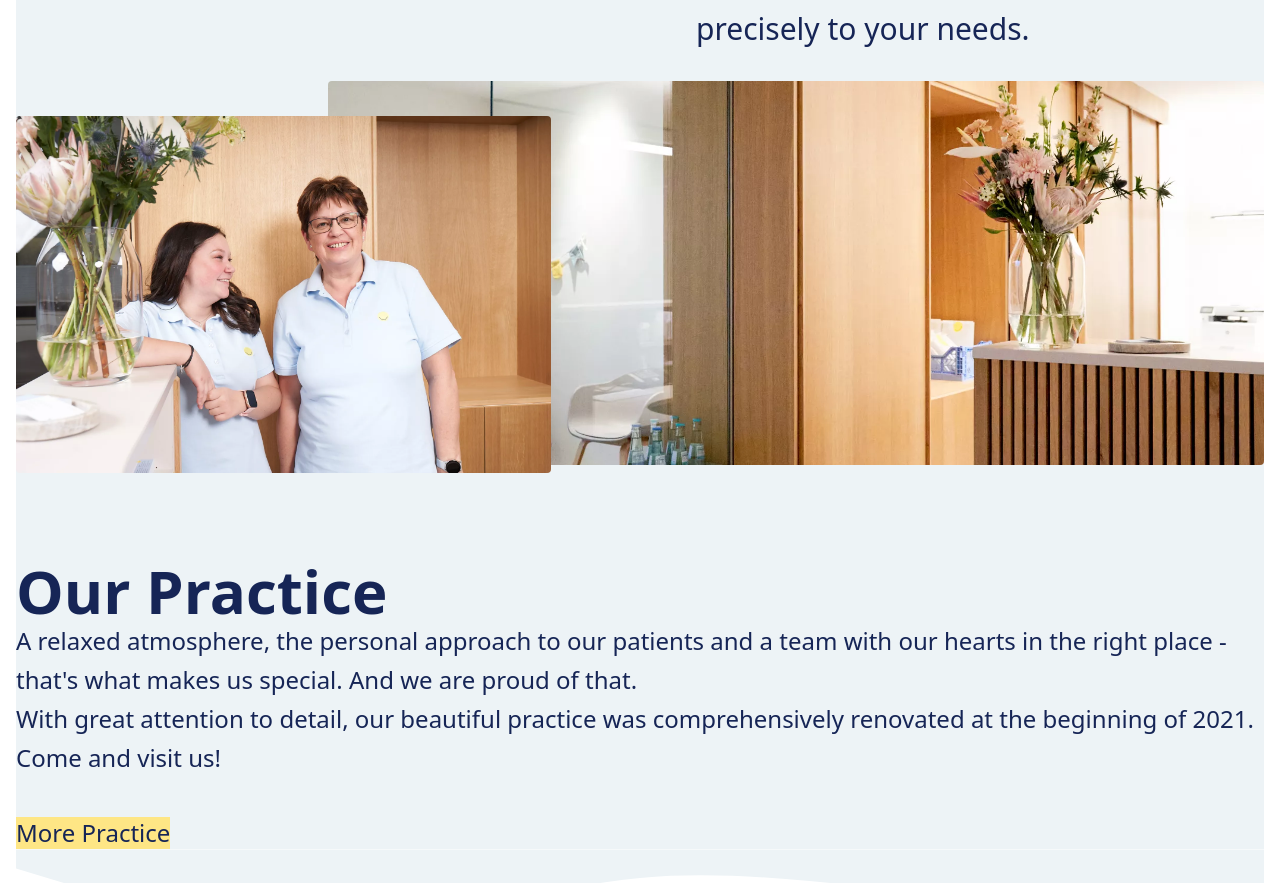
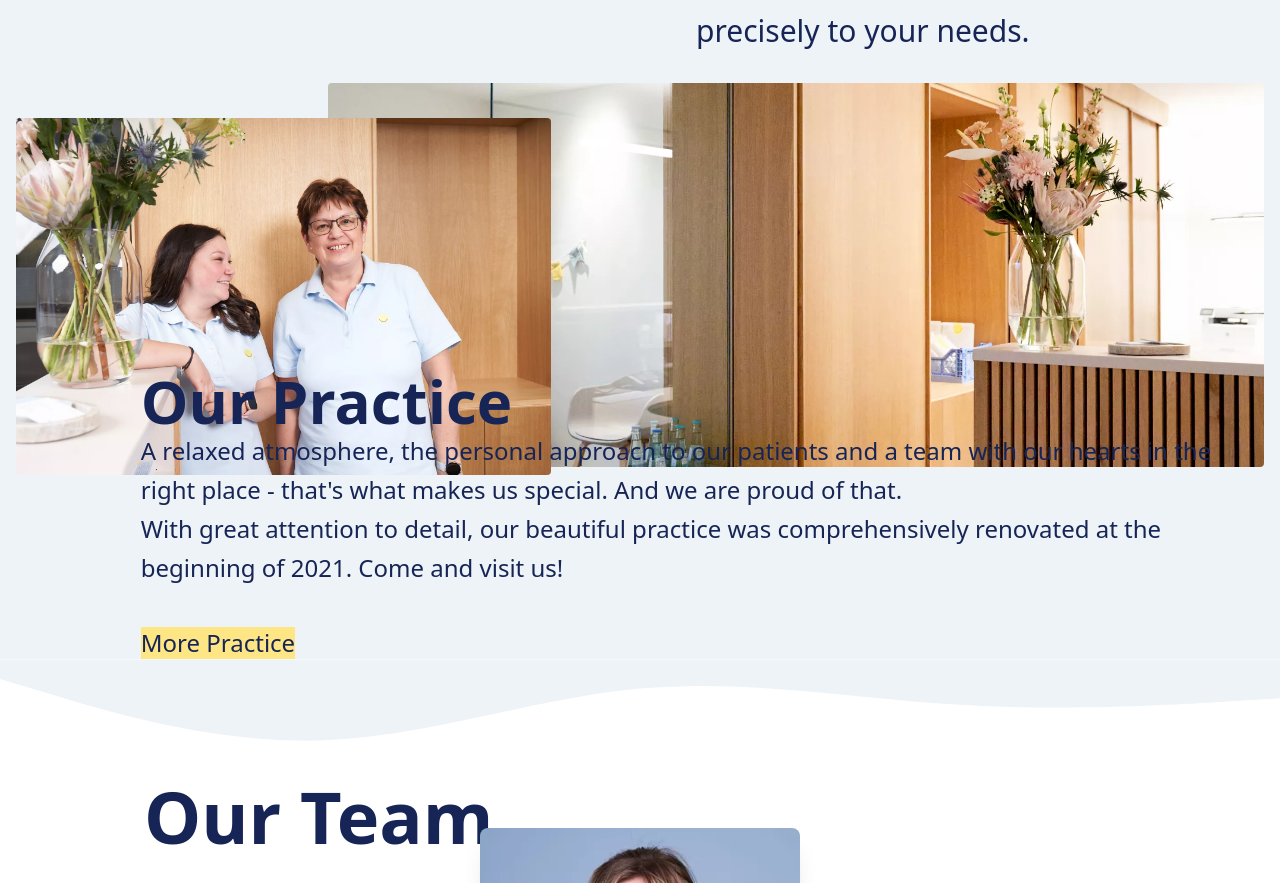
Before and after one commit to BirasaDivine/Dentist_Tailwind_clone_theGym, a website: page Tailwindclone3/index.html in a window 1280 px wide. Shown: the part 731-1614 px from the top of the page. Drawn offline with Linux system fonts and the light colour scheme.

Commit message:
Responsiveness

```diff
--- a/Tailwindclone3/index.html
+++ b/Tailwindclone3/index.html
@@ -43,7 +43,7 @@
         </div>
 
     </div>
-    <div id="The whole container" class="px-4">
+    <div id="The whole container" class="">
         <svg class="w-full h-auto text-[#edf3f6]" width="1896" height="121" viewBox="0 0 1896 121" fill="none"
             xmlns="http://www.w3.org/2000/svg">
             <path fill-rule="evenodd" clip-rule="evenodd"
@@ -51,15 +51,18 @@
                 fill="currentColor"></path>
         </svg>
         <div class="bg-[#edf3f6]">
-            <div id="Second section" class="-mt-1 lg:flex">
+            <div>
+                <div id="Second section" class=" px-4 -mt-1 lg:flex">
                     <div class=" bg-[#edf3f6]">
-                    <h1 class="text-blue-950 font-bold text-7xl md:text-9xl lg:absolute lg:left-[600px] z-2  ">Welcome
+                        <h1 class="text-blue-950 font-bold text-7xl md:text-9xl lg:absolute lg:left-[600px] z-2  ">
+                            Welcome
                         </h1>
                     </div>
                     <img class="lg:relative right-[50px] bottom-[120px] w-full h-auto mt-6  md:mx-7 md:w-[800px] lg:w-[50%] rounded-lg"
                         src="./images/Section 2 people.webp" alt="section 2 people" />
                     <div class="mt-7">
-                    <p class="lg:relative top-35 text-blue-950 text-3xl leading-relaxed ">Nice to have you here! With
+                        <p class="lg:relative top-35 text-blue-950 text-3xl leading-relaxed ">Nice to have you here!
+                            With
                             our cross-generational
                             concept, specialized in the
                             fields of general
@@ -69,15 +72,16 @@
                             tailor our treatment precisely to your needs.</p>
                     </div>
                 </div>
-            <div id="Third section">
+                <div id="Third section" class="mx-auto max-w-7xl px-4 ">
                     <div class="relative mt-24">
-                    <img class="w-3/4 relative rounded object-cover h-96 ml-auto" src="./images/Furniture.webp"
-                        alt="funriture" />
-                    <img class="w-3/7 absolute rounded -bottom-2" src="./images/two women.webp" alt="funriture" />
+                        <img class="w-3/4 relative rounded object-cover h-96 ml-auto lg:w-[3/7]"
+                            src="./images/Furniture.webp" alt="funriture" />
+                        <img class="w-3/7 absolute rounded -bottom-2 " src="./images/two women.webp" alt="funriture" />
                     </div>
-                <div class="flex flex-col mt-24">
-                    <h1 class="text-6xl font-bold text-blue-950">Our Practice</h1>
-                    <p class="text-blue-950 text-2xl leading-relaxed">A relaxed atmosphere, the personal approach to our
+                    <div class="flex flex-col mt-24 lg:ml-[10%] lg:-mt-24 ">
+                        <h1 class="text-6xl font-bold text-blue-950 lg:z-50">Our Practice</h1>
+                        <p class="text-blue-950 text-2xl leading-relaxed lg:z-50">A relaxed atmosphere, the personal
+                            approach to our
                             patients and a team
                             with our
                             hearts in the right
@@ -94,6 +98,8 @@
                         </div>
                     </div>
                 </div>
+            </div>
+
         </div>
         <svg class="w-full h-auto text-[#edf3f6] rotate-180" width="1896" height="121" viewBox="0 0 1896 121"
             fill="none" xmlns="http://www.w3.org/2000/svg">
```
Also changed, not shown: Tailwindclone3/src/output.css. Lines whose indentation alone changed are shown as unchanged.
